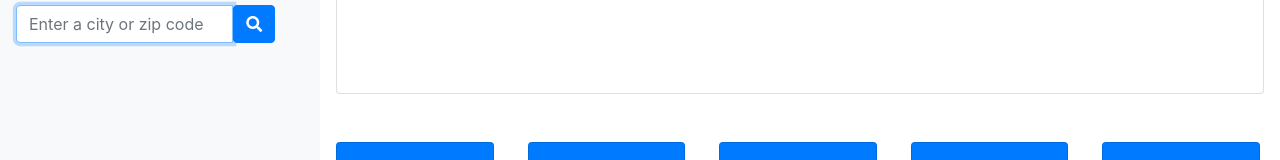
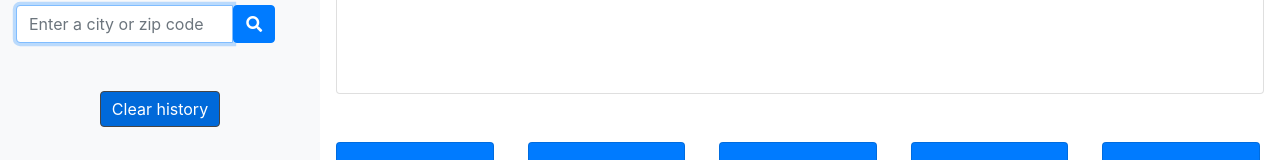
Before and after one commit to paul-kh/weather-dashboard, a plain HTML site: page index.html in a window 1280 px wide. Shown: the part 120-280 px from the top of the page. Drawn offline with nearby package versions, Linux system fonts and the light colour scheme; some packages are replaced by stand-ins of ours.

Commit message:
added clear history button

```diff
--- a/Assets/css/style.css
+++ b/Assets/css/style.css
@@ -13,3 +13,14 @@ body {
     color: white;
     font-size: 15px;
 }
+#clear-history {
+    padding: 5px;
+    margin: 0 auto;
+    width: 120px;
+    color: white;
+    background-color: #0069D9;
+    margin-bottom: 10px;
+    border: 1px rgb(70, 69, 69) solid;
+    border-radius: 4px;
+    text-align: center;
+}
--- a/index.html
+++ b/index.html
@@ -33,6 +33,7 @@
                                 class="fas fa-search"></i></button>
                     </div>
                 </div>
+                <div id="clear-history">Clear history</div>
                 <div id="search-history">
                     <!-- Search history-->
                 </div>
@@ -104,7 +105,9 @@
 
     <script src="https://cdnjs.cloudflare.com/ajax/libs/axios/0.19.0/axios.min.js"></script>
     <script src="https://cdnjs.cloudflare.com/ajax/libs/moment.js/2.24.0/moment.min.js"></script>
-    <script src="https://maps.googleapis.com/maps/api/js?key=AIzaSyAo7LHYw7uiQ-ejxQ_FBR_BGyLxz5TPS2Q&libraries=places"></script>
+    <script
+        src="https://maps.googleapis.com/maps/api/js?key=AIzaSyAo7LHYw7uiQ-ejxQ_FBR_BGyLxz5TPS2Q&libraries=places"></script>
     <script src="./Assets/script/script.js"></script>
 </body>
+
 </html>
```
